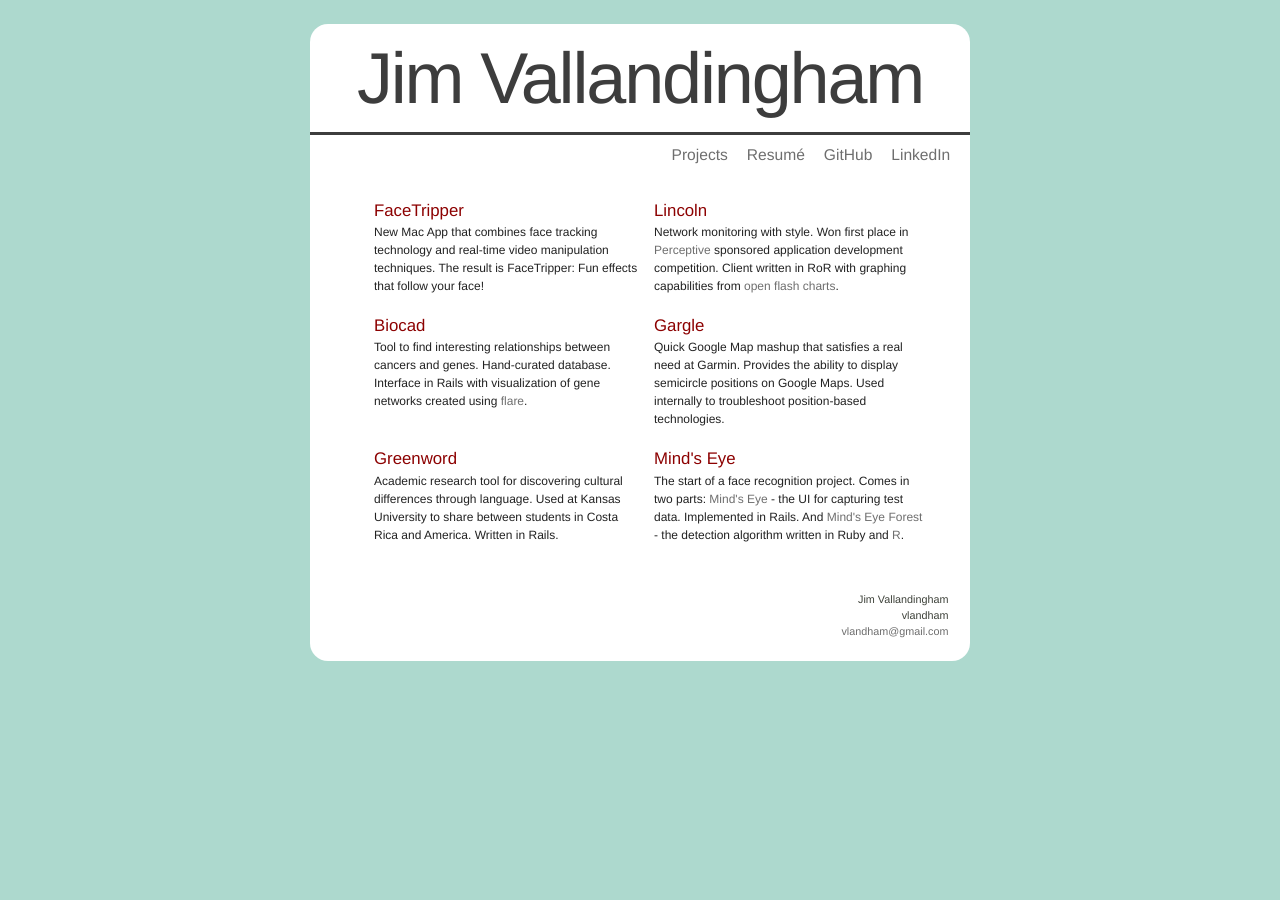
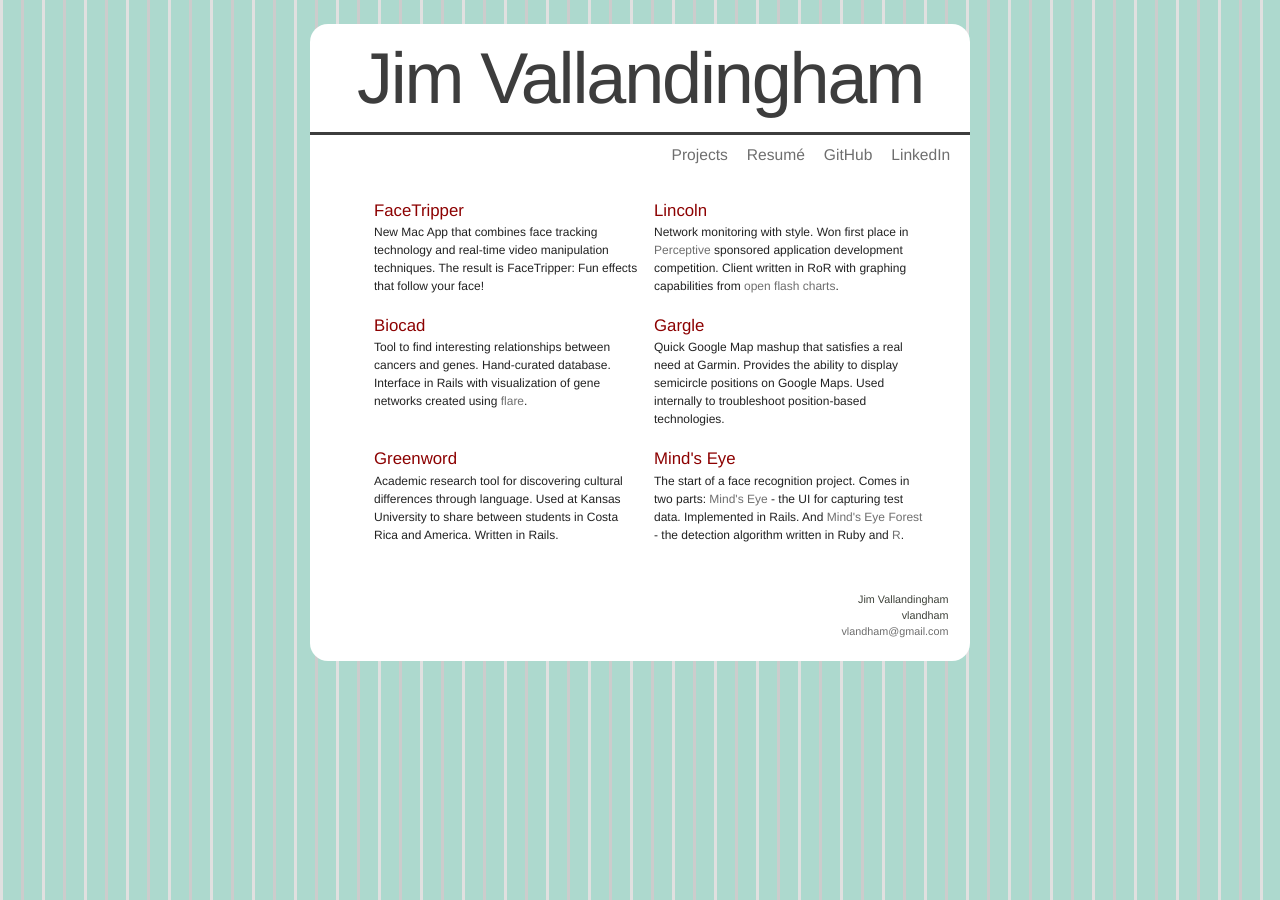
Before and after one commit to vlandham/vlandham.github.com, a Jekyll site: the page built from index.html, in a window 1280 px wide. Built offline with Jekyll 4.4.1, drawn with Linux system fonts in a browser that asks for light colours.

Commit message:
added kooky background stripes
Change-Id: I84f321e8696e7a472dab908ba3c0261556c79f71

```diff
--- a/stylesheets/style.css
+++ b/stylesheets/style.css
@@ -14,6 +14,7 @@
 
 body {
 	background-color: #ADD9CE;
+	background-image: url("../images/background.png");
 }
 
 #wrapper {
```
Also changed, not shown: images/background.png (added).
